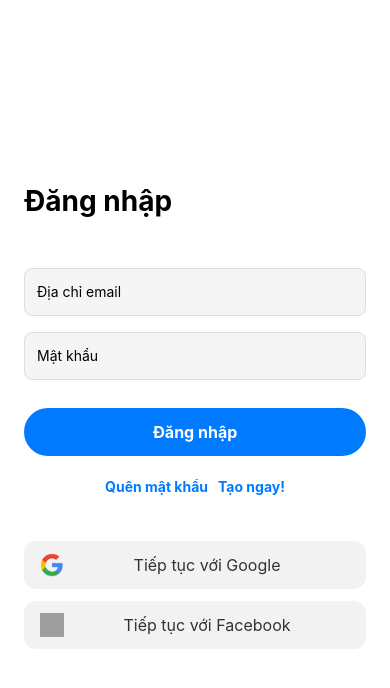
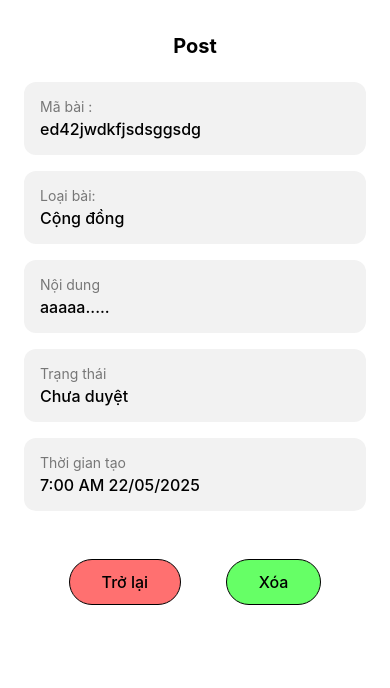
Before and after one commit to QuangVinhNguyen2004/DATT_Lich_Tre_Em, a React Native app: screen /Postdetail in a window 390 px wide. Shown: the top 688 px of the page. Built offline with nearby package versions, Linux system fonts and the light colour scheme; grey boxes are pictures that could not be loaded.

Commit message:
Giao diện xem chi tiết Post

```diff
--- a/App.js
+++ b/App.js
@@ -11,6 +11,7 @@ import PasswordResetNoticeScreen from './screens/NotiReset';
 import DiaryScreen from './screens/DiarySrceen';
 import UpdateAccScreen from './screens/UpdateAccScreen';
 import PaymentScreen from './screens/PayScreen';
+import PostDetailScreen from './screens/PostdetailScreen';
 
 import { NavigationContainer } from '@react-navigation/native';
 import { createNativeStackNavigator } from '@react-navigation/native-stack';
@@ -71,6 +72,8 @@ export default function App() {
         <Stack.Screen options={{ headerShown: false }} name="Setting" component={SettingsScreen} />
         <Stack.Screen options={{ headerShown: false }} name="UpdateAcc" component={UpdateAccScreen} />
         <Stack.Screen options={{ headerShown: false }} name="Pay" component={PaymentScreen} />
+        <Stack.Screen options={{ headerShown: false }} name="Postdetail" component={PostDetailScreen} />
+
         </Stack.Navigator>
       </NavigationContainer>
     </>
--- a/screens/PostScreen.js
+++ b/screens/PostScreen.js
@@ -9,7 +9,7 @@ import {
   Image,
 } from 'react-native';
 import { Ionicons } from '@expo/vector-icons';
-
+import { useNavigation } from '@react-navigation/native';
 const filters = ['Chờ duyệt', 'Đã duyệt', 'Gia đình', 'Cộng đồng'];
 
 const posts = [
@@ -19,6 +19,7 @@ const posts = [
 ];
 
 const PostScreen = () => {
+  const navigation = useNavigation();
   const [selectedFilter, setSelectedFilter] = useState('Chờ duyệt');
 
   return (
@@ -51,11 +52,11 @@ const PostScreen = () => {
         {posts.map((post) => (
           <View key={post.id} style={styles.postItem}>
             <Ionicons name="document-text-outline" size={24} color="black" style={{ marginRight: 10 }} />
-            <View style={{ flex: 1 }}>
+            <View style={{ flex: 1 }} >
               <Text style={styles.postCategory}>{post.category}</Text>
               <Text style={styles.postTime}>{post.time}</Text>
             </View>
-            <Ionicons name="chevron-forward-outline" size={20} color="black" />
+            <Ionicons name="chevron-forward-outline" size={20} color="black" onPress={() => navigation.navigate('Postdetail')}/>
           </View>
         ))}
       </ScrollView>
--- /dev/null
+++ b/screens/PostdetailScreen.js
@@ -0,0 +1,107 @@
+import React from 'react';
+import { View, Text, StyleSheet, TouchableOpacity, ScrollView } from 'react-native';
+
+const PostDetailScreen = () => {
+  return (
+    <ScrollView style={styles.container}>
+      <Text style={styles.title}>Post</Text>
+
+      {/* Mã bài */}
+      <View style={styles.box}>
+        <Text style={styles.label}>Mã bài :</Text>
+        <Text style={styles.content}>ed42jwdkfjsdsggsdg</Text>
+      </View>
+
+      {/* Loại bài */}
+      <View style={styles.box}>
+        <Text style={styles.label}>Loại bài:</Text>
+        <Text style={styles.content}>Cộng đồng</Text>
+      </View>
+
+      {/* Nội dung */}
+      <View style={styles.box}>
+        <Text style={styles.label}>Nội dung</Text>
+        <Text style={styles.content}>aaaaa.....</Text>
+      </View>
+
+      {/* Trạng thái */}
+      <View style={styles.box}>
+        <Text style={styles.label}>Trạng thái</Text>
+        <Text style={styles.content}>Chưa duyệt</Text>
+      </View>
+
+      {/* Thời gian tạo */}
+      <View style={styles.box}>
+        <Text style={styles.label}>Thời gian tạo</Text>
+        <Text style={styles.content}>7:00 AM 22/05/2025</Text>
+      </View>
+
+      {/* Nút hành động */}
+      <View style={styles.buttonContainer}>
+        <TouchableOpacity style={styles.backButton}>
+          <Text style={styles.buttonText}>Trở lại</Text>
+        </TouchableOpacity>
+        <TouchableOpacity style={styles.deleteButton}>
+          <Text style={styles.buttonText}>Xóa</Text>
+        </TouchableOpacity>
+      </View>
+    </ScrollView>
+  );
+};
+
+export default PostDetailScreen;
+const styles = StyleSheet.create({
+  container: {
+    flex: 1,
+    padding: 24,
+    backgroundColor: '#fff',
+  },
+  title: {
+    fontSize: 20,
+    fontWeight: 'bold',
+    alignSelf: 'center',
+    marginBottom: 24,
+    marginTop:10,
+  },
+  box: {
+    backgroundColor: '#f2f2f2',
+    borderRadius: 12,
+    padding: 16,
+    marginBottom: 16,
+  },
+  label: {
+    fontSize: 14,
+    color: '#777',
+    marginBottom: 4,
+  },
+  content: {
+    fontSize: 16,
+    fontWeight: '500',
+  },
+  buttonContainer: {
+    flexDirection: 'row',
+    justifyContent: 'space-evenly',
+    marginTop: 32,
+  },
+  backButton: {
+    backgroundColor: '#ff7070',
+    borderRadius: 50,
+    paddingVertical: 12,
+    paddingHorizontal: 32,
+    borderWidth: 1,
+    borderColor: '#000',
+  },
+  deleteButton: {
+    backgroundColor: '#66ff66',
+    borderRadius: 50,
+    paddingVertical: 12,
+    paddingHorizontal: 32,
+    borderWidth: 1,
+    borderColor: '#000',
+  },
+  buttonText: {
+    fontSize: 16,
+    fontWeight: '500',
+    color: '#000',
+  },
+});
```
Also changed, not shown: screens/Pay1Screen.js (added).
